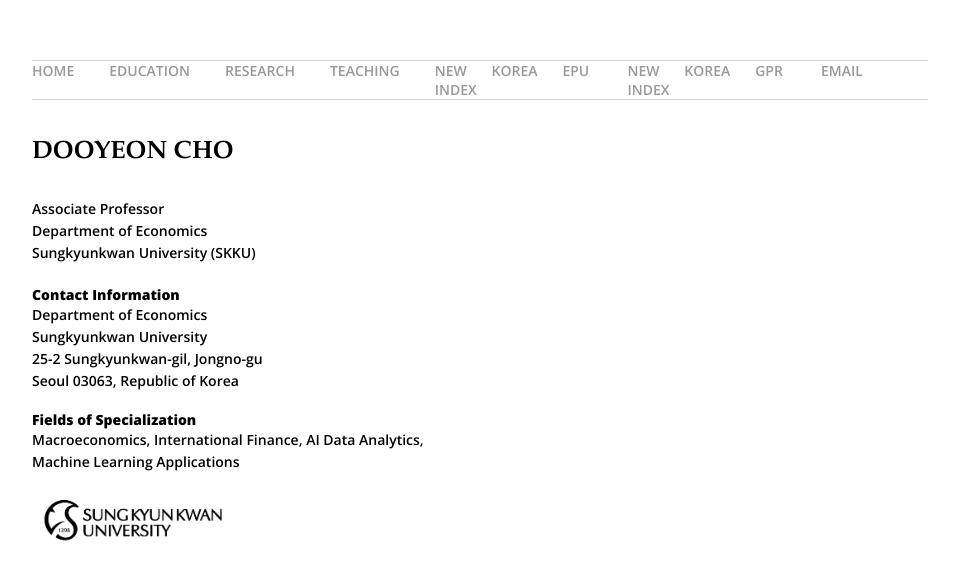
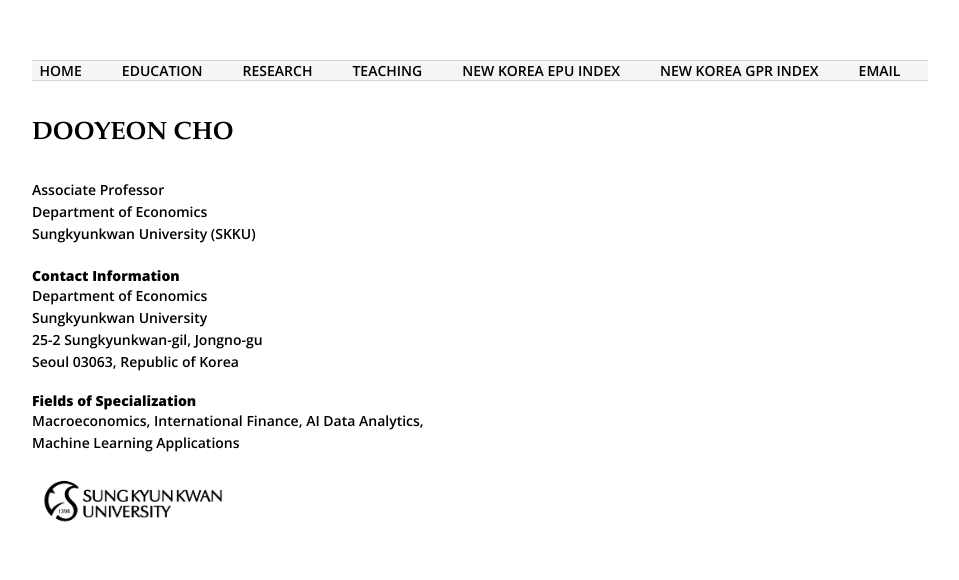
Before and after one commit to dooyeoncho/dooyeoncho.github.io, a Jekyll site: the page built from index.html, in a window 1280 px wide. Shown: the top 580 px of the page, without its empty margins (160-1119 px from the left). Built offline with Jekyll 4.4.1, drawn with Linux system fonts in a browser that asks for light colours.

Commit message:
Update default.html

```diff
--- a/_layouts/default.html
+++ b/_layouts/default.html
@@ -5,32 +5,40 @@
 <link href="https://fonts.googleapis.com/css2?family=Open+Sans:wght@600;800&display=swap" rel="stylesheet">
 
 <style>
-/* Your existing rule for content justification */
-span {
-  display: inline‑block;
-  width: 98%;
-  text‑align: justify;
-  vertical‑align: middle;
+/* Base menu styles */
+footer ul {
+  list-style: none;
+  padding: 0;
+  margin: 0 auto;
+  display: flex;
+  flex-wrap: nowrap;           /* stay on one line */
+  justify-content: center;     /* center all items */
+  gap: 10px 20px;              /* space between items */
+  background-color: #f5f5f5;   /* optional background */
+  padding: 10px 0;
+  max-width: 100%;             /* no overflow */
+  box-sizing: border-box;
 }
 
-/* Override for menu items */
-footer ul li .highlight‑title {
-  display: inline !important;  /* keep menu links horizontal */
-  width: auto !important;      /* no 98% width */
-  text‑align: center;          /* optional — centers text inside the link */
-  font‑size: 14px;             /* whatever size you prefer */
-  font‑weight: 600;            /* bold weight */
-  font‑family: 'Open Sans', sans‑serif; /* keep consistent font */
-  margin: 0 10px;              /* spacing between items */
+/* List items */
+footer ul li {
+  margin: 0;
 }
 
-/* Optional: make list horizontal */
-footer ul {
-  list‑style: none;
-  padding: 0;
-  margin: 0;
-  display: flex;
-  gap: 15px;
+/* Link styles */
+footer ul li a {
+  font-family: 'Open Sans', sans-serif;
+  font-size: 14px;
+  font-weight: 600;
+  color: black;
+  text-decoration: none;
+  white-space: nowrap;         /* prevent text breaking */
+  display: inline-block;
+}
+
+/* Hover effect */
+footer ul li a:hover {
+  text-decoration: underline;
 }
 </style>
 
```
